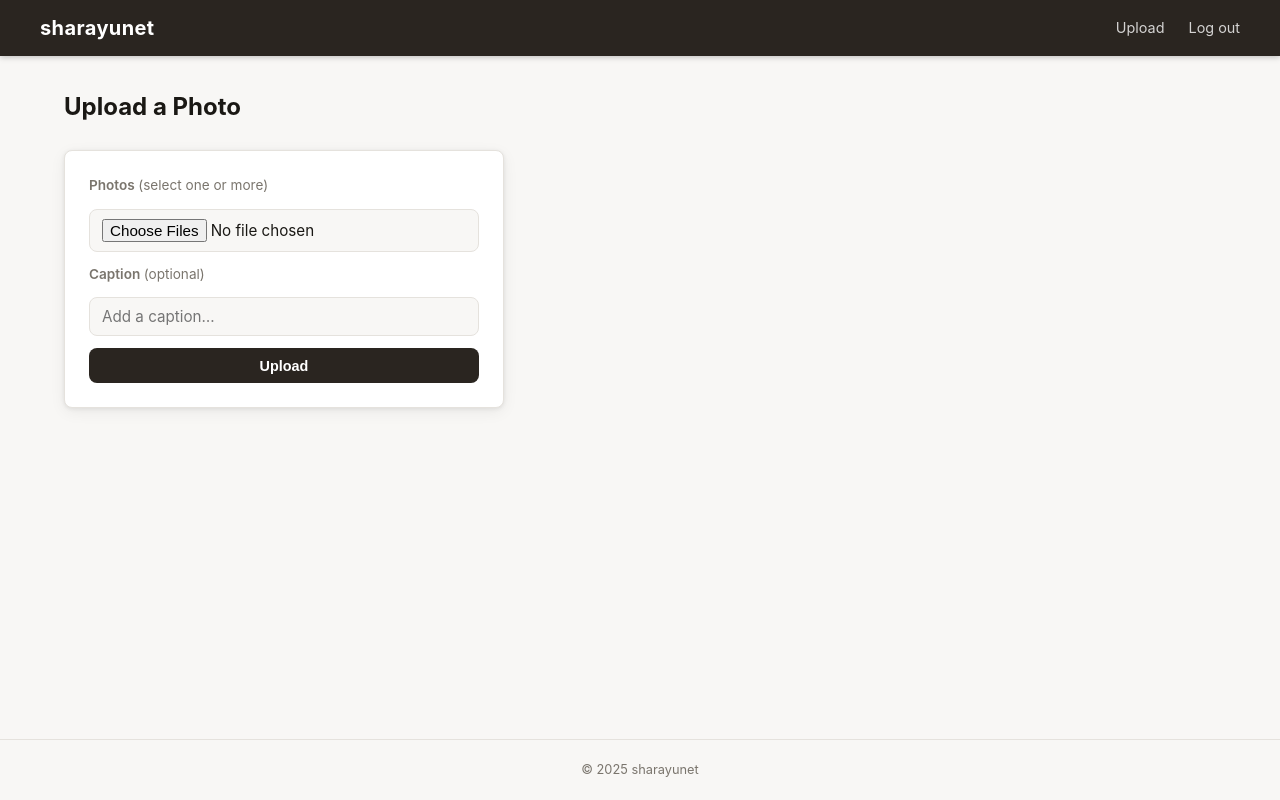
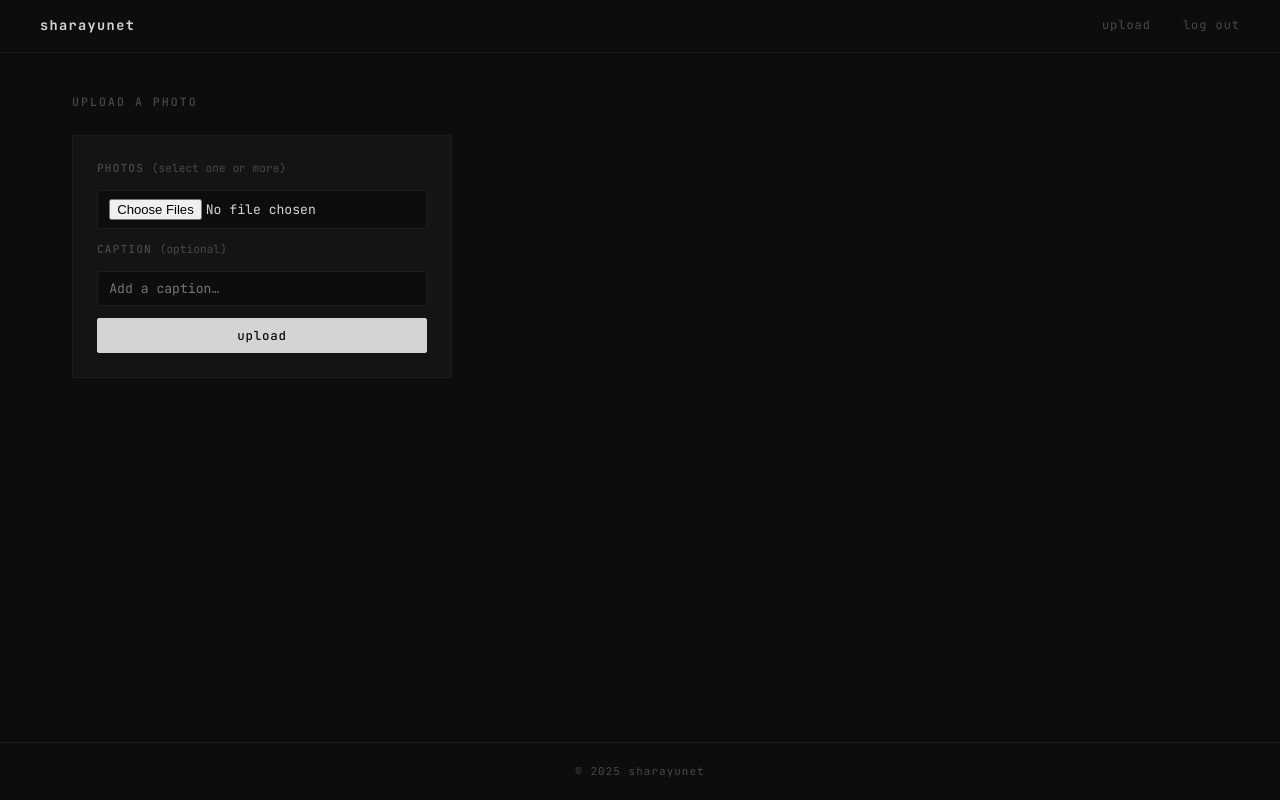
Before and after one commit to danielbonkowsky/sharayunet, a Flask app: page /upload in a window 1280 px wide. Run offline with Flask 3, Linux system fonts and the light colour scheme; the visitor is signed in with stand-in values (Sample User, id 1).

Commit message:
Updated style

```diff
--- a/static/style.css
+++ b/static/style.css
@@ -4,23 +4,23 @@
 *, *::before, *::after { box-sizing: border-box; margin: 0; padding: 0; }
 
 :root {
-  --bg: #f8f7f5;
-  --surface: #ffffff;
-  --border: #e5e2dd;
-  --text: #1a1814;
-  --text-muted: #7a756d;
-  --accent: #2a2520;
-  --accent-hover: #403830;
-  --danger: #c0392b;
-  --danger-hover: #a93226;
-  --radius: 8px;
-  --shadow: 0 1px 4px rgba(0,0,0,.08), 0 4px 16px rgba(0,0,0,.06);
+  --bg: #0d0d0d;
+  --surface: #141414;
+  --border: #1e1e1e;
+  --text: #d4d4d4;
+  --text-muted: #484848;
+  --accent: #d4d4d4;
+  --accent-hover: #ffffff;
+  --danger: #cc4444;
+  --danger-hover: #ee4444;
+  --radius: 2px;
+  --mono: 'JetBrains Mono', ui-monospace, 'Cascadia Code', Menlo, monospace;
 }
 
 html { font-size: 16px; }
 
 body {
-  font-family: -apple-system, BlinkMacSystemFont, "Segoe UI", Roboto, sans-serif;
+  font-family: var(--mono);
   background: var(--bg);
   color: var(--text);
   line-height: 1.6;
@@ -40,40 +40,42 @@ img { display: block; max-width: 100%; height: auto; }
   position: sticky;
   top: 0;
   z-index: 100;
-  background: var(--accent);
-  color: #fff;
-  padding: 0 1.5rem;
-  box-shadow: 0 1px 6px rgba(0,0,0,.25);
+  background: var(--bg);
+  border-bottom: 1px solid var(--border);
+  padding: 0 2rem;
 }
 
 .header-inner {
   max-width: 1200px;
   margin: 0 auto;
-  height: 56px;
+  height: 52px;
   display: flex;
   align-items: center;
   justify-content: space-between;
 }
 
 .site-logo {
-  font-size: 1.25rem;
+  font-size: .85rem;
   font-weight: 700;
-  letter-spacing: .02em;
-  color: #fff;
+  letter-spacing: .1em;
+  text-transform: lowercase;
+  color: var(--text);
 }
 
 .site-nav {
   display: flex;
-  gap: 1.5rem;
+  gap: 2rem;
 }
 
 .site-nav a {
-  color: rgba(255,255,255,.8);
-  font-size: .9rem;
+  color: var(--text-muted);
+  font-size: .75rem;
+  letter-spacing: .08em;
+  text-transform: lowercase;
   transition: color .15s;
 }
 
-.site-nav a:hover { color: #fff; }
+.site-nav a:hover { color: var(--text); }
 
 /* =========================================================
    Main
@@ -82,7 +84,7 @@ img { display: block; max-width: 100%; height: auto; }
   flex: 1;
   max-width: 1200px;
   margin: 0 auto;
-  padding: 2rem 1.5rem;
+  padding: 2.5rem 2rem;
   width: 100%;
 }
 
@@ -105,64 +108,74 @@ img { display: block; max-width: 100%; height: auto; }
    ========================================================= */
 .btn {
   display: inline-block;
-  padding: .6rem 1.4rem;
-  border: none;
+  padding: .5rem 1.2rem;
+  border: 1px solid var(--border);
   border-radius: var(--radius);
-  font-size: .9rem;
-  font-weight: 600;
+  font-size: .78rem;
+  font-family: var(--mono);
+  font-weight: 500;
+  letter-spacing: .06em;
   cursor: pointer;
-  transition: background .15s, transform .1s;
+  transition: background .15s, color .15s, border-color .15s;
   text-align: center;
+  text-transform: lowercase;
 }
 
-.btn:active { transform: scale(.97); }
-
 .btn-primary {
-  background: var(--accent);
-  color: #fff;
+  background: var(--text);
+  color: var(--bg);
+  border-color: var(--text);
 }
 
-.btn-primary:hover { background: var(--accent-hover); }
+.btn-primary:hover {
+  background: var(--accent-hover);
+  color: #000;
+  border-color: var(--accent-hover);
+}
 
 .btn-danger {
+  background: transparent;
+  color: var(--danger);
+  border-color: var(--danger);
+}
+
+.btn-danger:hover {
   background: var(--danger);
   color: #fff;
 }
-
-.btn-danger:hover { background: var(--danger-hover); }
 
 /* =========================================================
    Gallery grid
    ========================================================= */
 .gallery-header {
-  margin-bottom: 1.5rem;
+  margin-bottom: 2rem;
 }
 
 .gallery-header h1 {
-  font-size: 1.6rem;
-  font-weight: 700;
+  font-size: .72rem;
+  font-weight: 500;
+  letter-spacing: .2em;
+  text-transform: uppercase;
+  color: var(--text-muted);
 }
 
 .photo-grid {
-  columns: 3 280px;
-  gap: 1rem;
+  columns: 3 260px;
+  gap: .6rem;
 }
 
 .photo-card {
   display: block;
   break-inside: avoid;
-  margin-bottom: 1rem;
+  margin-bottom: .6rem;
   border-radius: var(--radius);
   overflow: hidden;
   background: var(--surface);
-  border: 1px solid var(--border);
-  box-shadow: var(--shadow);
-  transition: transform .2s, box-shadow .2s;
+  transition: opacity .2s;
 }
 
 .photo-card:hover {
-  transform: translateY(-3px);
-  box-shadow: 0 4px 12px rgba(0,0,0,.12), 0 8px 24px rgba(0,0,0,.08);
+  opacity: .8;
 }
 
 .photo-card-img-wrap img {
@@ -374,26 +405,32 @@ img { display: block; max-width: 100%; height: auto; }
   background: var(--surface);
   border: 1px solid var(--border);
   border-radius: var(--radius);
-  padding: 1.25rem 1.25rem 1.5rem;
+  padding: 1.2rem;
 }
 
 .comment-form-wrap h3 {
-  font-size: 1rem;
+  font-size: .72rem;
+  font-weight: 500;
+  letter-spacing: .12em;
+  text-transform: uppercase;
+  color: var(--text-muted);
   margin-bottom: 1rem;
 }
 
 .comment-form {
   display: flex;
   flex-direction: column;
-  gap: .65rem;
+  gap: .6rem;
 }
 
 /* =========================================================
    Shared form styles
    ========================================================= */
 label {
-  font-size: .85rem;
-  font-weight: 600;
+  font-size: .7rem;
+  font-weight: 500;
+  letter-spacing: .1em;
+  text-transform: uppercase;
   color: var(--text-muted);
 }
 
@@ -402,12 +439,12 @@ input[type="password"],
 input[type="file"],
 textarea {
   width: 100%;
-  padding: .55rem .75rem;
+  padding: .5rem .7rem;
   border: 1px solid var(--border);
   border-radius: var(--radius);
   background: var(--bg);
-  font-size: .95rem;
-  font-family: inherit;
+  font-size: .82rem;
+  font-family: var(--mono);
   color: var(--text);
   transition: border-color .15s;
 }
@@ -416,24 +453,34 @@ input[type="text"]:focus,
 input[type="password"]:focus,
 textarea:focus {
   outline: none;
-  border-color: var(--accent);
+  border-color: var(--text-muted);
 }
 
 textarea { resize: vertical; }
 
-.optional { font-weight: 400; color: var(--text-muted); }
+.optional {
+  font-weight: 400;
+  color: var(--text-muted);
+  text-transform: none;
+  letter-spacing: 0;
+  font-size: .7rem;
+}
 
 /* =========================================================
    Auth / Upload forms
    ========================================================= */
 .auth-wrap,
 .upload-wrap {
-  max-width: 440px;
+  max-width: 380px;
 }
 
 .auth-wrap h1,
 .upload-wrap h1 {
-  font-size: 1.5rem;
+  font-size: .72rem;
+  font-weight: 500;
+  letter-spacing: .18em;
+  text-transform: uppercase;
+  color: var(--text-muted);
   margin-bottom: 1.5rem;
 }
 
@@ -446,7 +493,6 @@ textarea { resize: vertical; }
   display: flex;
   flex-direction: column;
   gap: .75rem;
-  box-shadow: var(--shadow);
 }
 
 /* =========================================================
@@ -480,21 +530,23 @@ textarea { resize: vertical; }
 .site-footer {
   text-align: center;
   padding: 1.25rem;
-  font-size: .8rem;
+  font-size: .68rem;
   color: var(--text-muted);
   border-top: 1px solid var(--border);
+  letter-spacing: .1em;
+  text-transform: lowercase;
 }
 
 /* =========================================================
    Responsive
    ========================================================= */
-@media (max-width: 680px) {
+@media (max-width: 720px) {
   .photo-detail {
-    flex-direction: column;
+    grid-template-columns: 1fr;
   }
 
   .photo-grid {
-    columns: 2 160px;
+    columns: 2 150px;
   }
 }
 
--- a/templates/base.html
+++ b/templates/base.html
@@ -4,6 +4,9 @@
   <meta charset="utf-8">
   <meta name="viewport" content="width=device-width, initial-scale=1">
   <title>{% block title %}Photos{% endblock %} — sharayunet</title>
+  <link rel="preconnect" href="https://fonts.googleapis.com">
+  <link rel="preconnect" href="https://fonts.gstatic.com" crossorigin>
+  <link href="https://fonts.googleapis.com/css2?family=JetBrains+Mono:ital,wght@0,400;0,500;0,600;0,700;1,400&display=swap" rel="stylesheet">
   <link rel="stylesheet" href="{{ url_for('static', filename='style.css') }}">
 </head>
 <body>
@@ -12,10 +15,10 @@
       <a class="site-logo" href="{{ url_for('index') }}">sharayunet</a>
       <nav class="site-nav">
         {% if session.get('logged_in') %}
-          <a href="{{ url_for('upload') }}">Upload</a>
-          <a href="{{ url_for('logout') }}">Log out</a>
+          <a href="{{ url_for('upload') }}">upload</a>
+          <a href="{{ url_for('logout') }}">log out</a>
         {% else %}
-          <a href="{{ url_for('login') }}">Admin</a>
+          <a href="{{ url_for('login') }}">admin</a>
         {% endif %}
       </nav>
     </div>
@@ -38,6 +41,38 @@
   <footer class="site-footer">
     <p>&copy; {{ 2025 }} sharayunet</p>
   </footer>
+
   {% block scripts %}{% endblock %}
+
+  <script>
+    (function () {
+      const logo = document.querySelector('.site-logo');
+      if (!logo) return;
+      const final = logo.textContent.trim();
+      const chars = 'abcdefghijklmnopqrstuvwxyz0123456789';
+      let frame = 0;
+      const totalFrames = final.length * 5;
+
+      function tick() {
+        const progress = frame / totalFrames;
+        logo.textContent = final
+          .split('')
+          .map(function (ch, i) {
+            if (i / final.length < progress) return ch;
+            if (ch === ' ') return ' ';
+            return chars[Math.floor(Math.random() * chars.length)];
+          })
+          .join('');
+        frame++;
+        if (frame <= totalFrames) {
+          requestAnimationFrame(tick);
+        } else {
+          logo.textContent = final;
+        }
+      }
+
+      requestAnimationFrame(tick);
+    })();
+  </script>
 </body>
 </html>
```
Also changed, not shown: other parts of static/style.css (+78 -55 lines).
